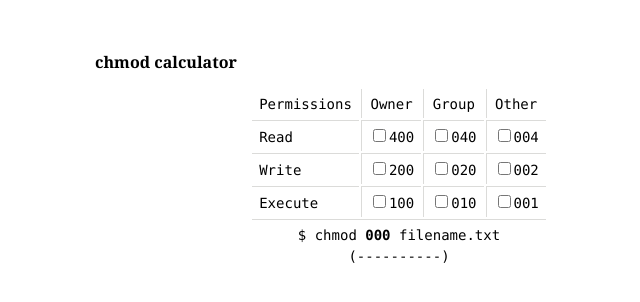
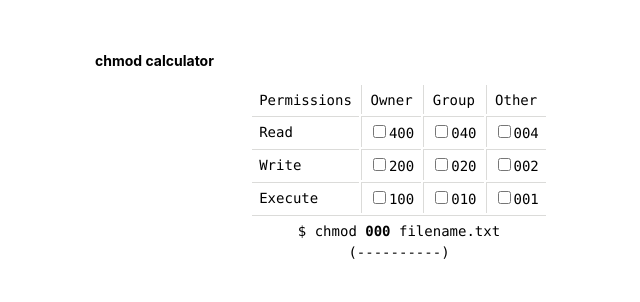
Before and after one commit to larryfox/website, a Jekyll site: the page built from _posts/2013-11-13-chmod-calculator.html, in a window 1280 px wide. Shown: the top 302 px of the page, without its empty margins (241-881 px from the left). Built offline with Jekyll 4.4.1, drawn with Linux system fonts in a browser that asks for light colours.

Commit message:
Change h2 font

```diff
--- a/_includes/head.html
+++ b/_includes/head.html
@@ -12,8 +12,10 @@
     font-family: georgia, serif;
     line-height: 1.5;
   }
-
-  h2 { font-size: 1rem; }
+  h2 {
+    font-size: 0.875em;
+    font-family: -apple-system, sans-serif;
+  }
   a { color: #00f; }
   a.availability-badge { color: #000; }
   img { max-width: 100%; }
```
